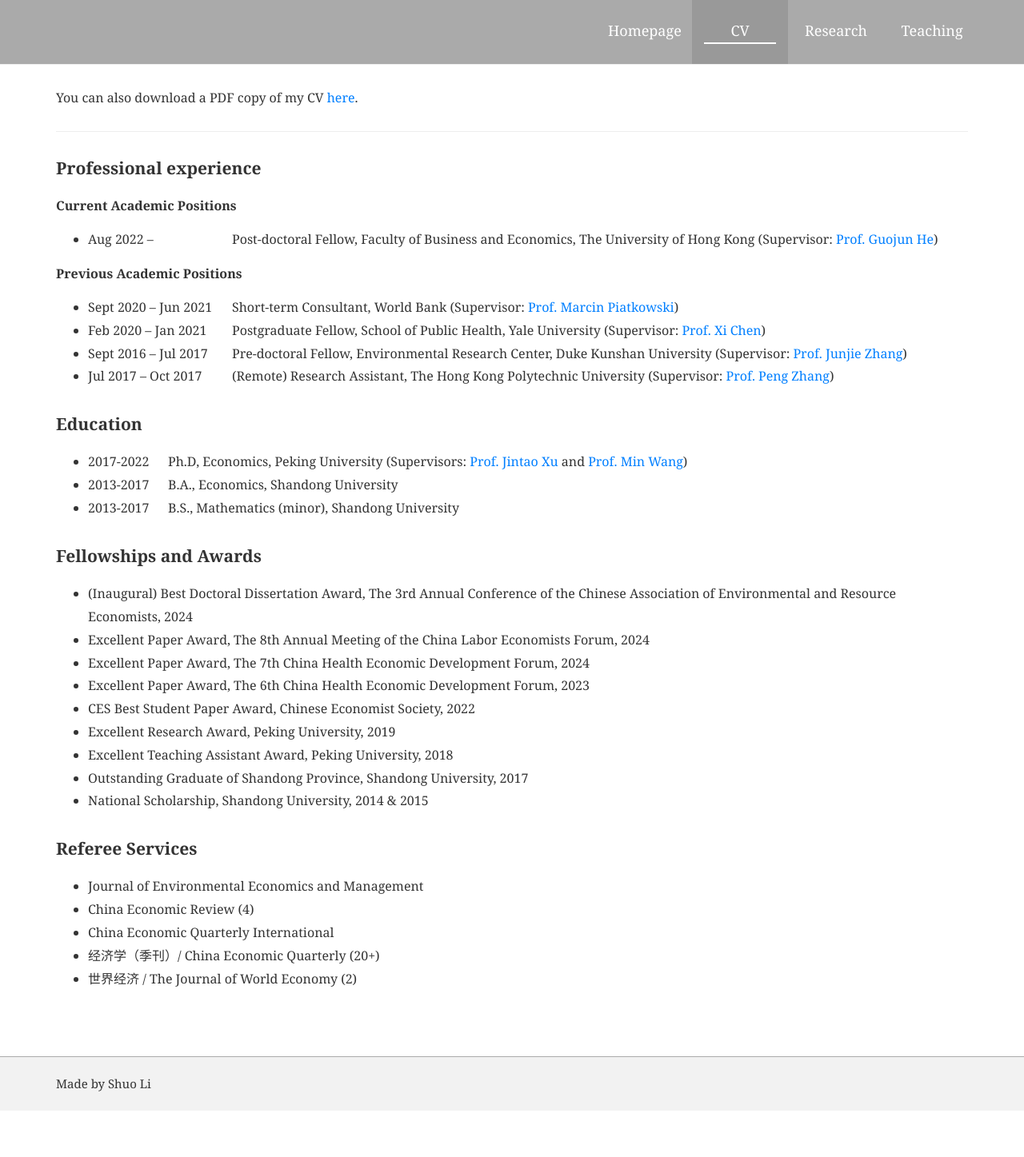
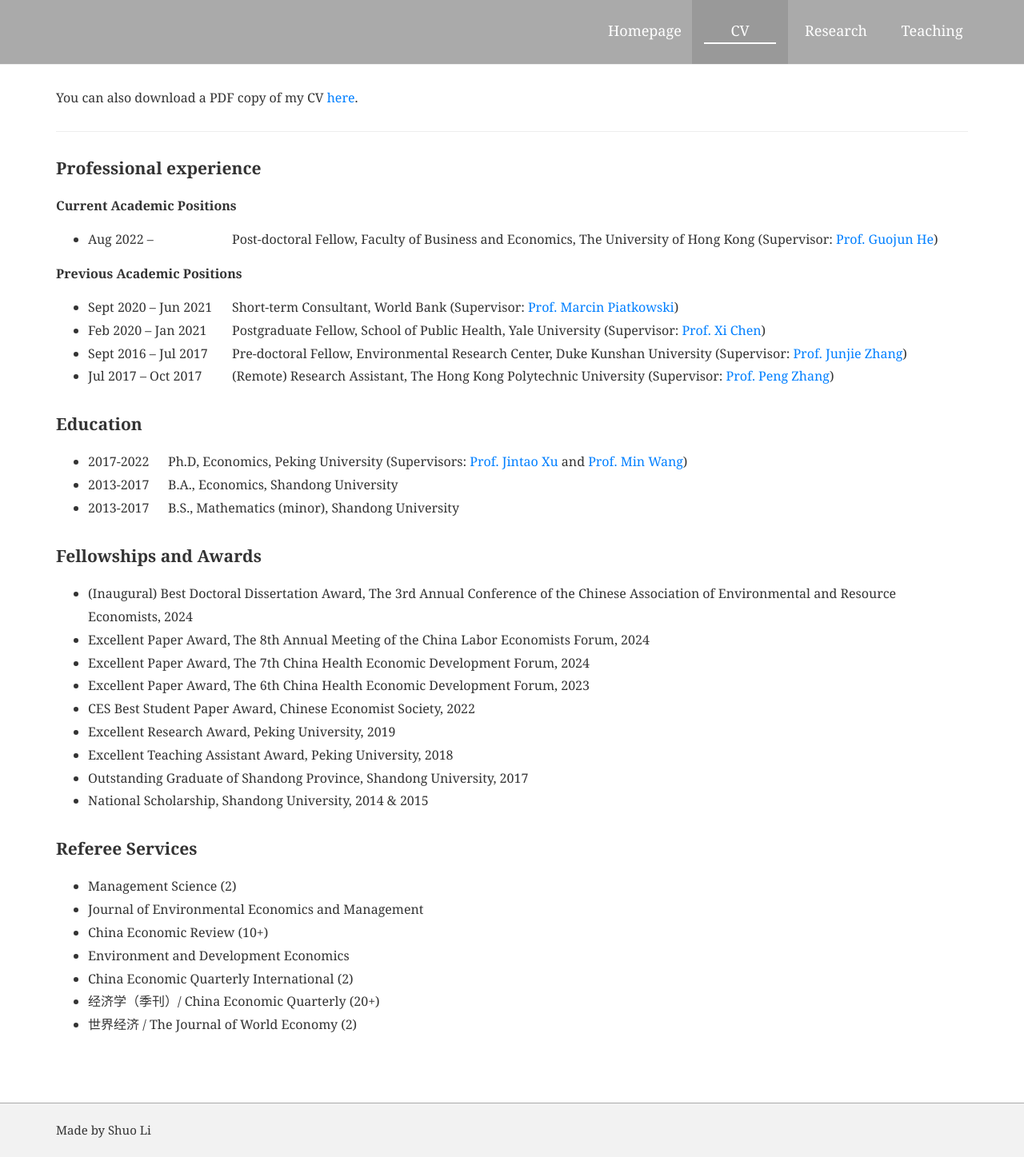
Before and after one commit to shuoliecon/shuoliecon.github.io, a Jekyll site: the page built from pages/_CV/index.md, in a window 1280 px wide. Shown: the whole page at 80% size. Built offline with Jekyll 4.4.1, drawn with Linux system fonts in a browser that asks for light colours; before the commit the page ends 1389 px from its top, so only the background shows below that.

Commit message:
Update index.md

```diff
--- a/pages/_CV/index.md
+++ b/pages/_CV/index.md
@@ -78,9 +78,10 @@ You can also download a PDF copy of my CV [here]({{ "/assets/pdf/Shuo_Li_CV.pdf"
 
 
 ## Referee Services
-
+- Management Science (2)
 - Journal of Environmental Economics and Management
-- China Economic Review (4)
-- China Economic Quarterly International
+- China Economic Review (10+)
+- Environment and Development Economics
+- China Economic Quarterly International (2)
 - 经济学（季刊）/ China Economic Quarterly (20+)
 - 世界经济 / The Journal of World Economy (2)
```
